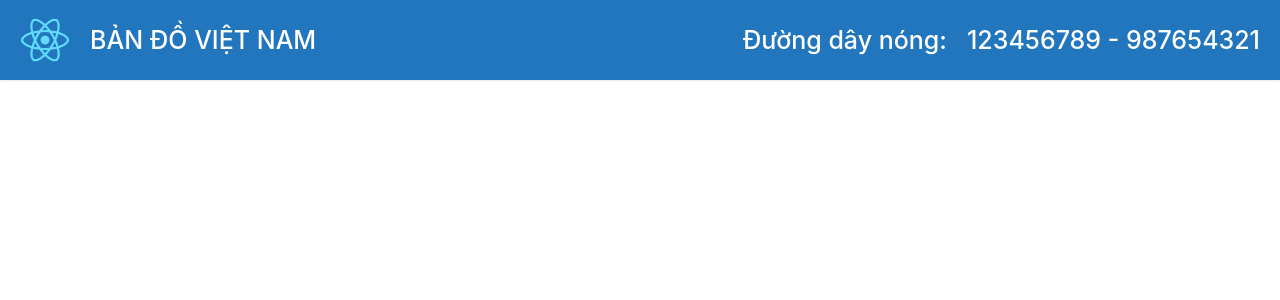
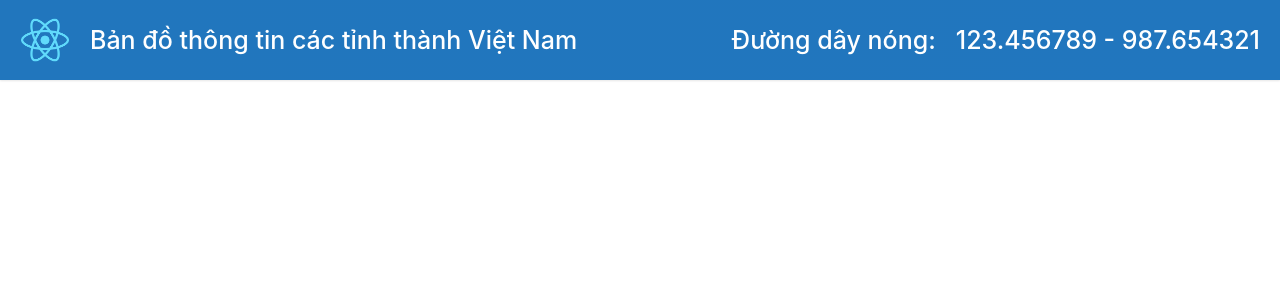
Before and after one commit to DucLongHo/map_app, a React (Create React App) app: page / in a window 1280 px wide. Shown: the top 300 px of the page. Built offline with nearby package versions, Linux system fonts and the light colour scheme.

Commit message:
update title header

```diff
--- a/src/components/header.js
+++ b/src/components/header.js
@@ -24,9 +24,9 @@ const Span = styled.span`
   color: white;
   padding: 0 20px 0 0;
 `
-const Title = "BẢN ĐỒ VIỆT NAM";
+const Title = "Bản đồ thông tin các tỉnh thành Việt Nam";
 const NumberLabel = "Đường dây nóng:";
-const NumberPhone = "123456789 - 987654321";
+const NumberPhone = "123.456789 - 987.654321";
 
 function Header() {
   return (
```
